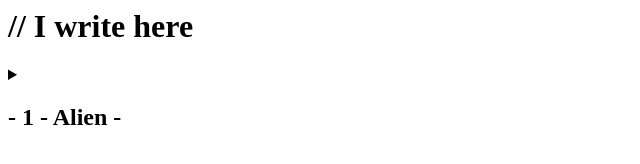
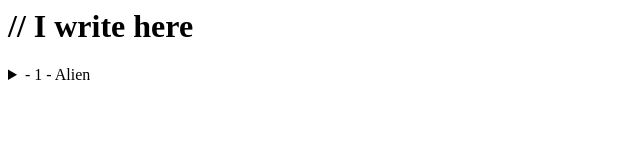
Before and after one commit to jamesylgan/mountainview-nocss, a plain HTML site: page index.html in a window 1280 px wide. Shown: the whole page, without its empty margins (0-640 px from the left). Drawn offline with Linux system fonts and the light colour scheme.

Commit message:
Update index.html

```diff
--- a/index.html
+++ b/index.html
@@ -1,11 +1,16 @@
 <h1>// I write here</h1>
+
 <p>
   <details>
-  <summary><h2>- 1 - Alien - </h2></summary></br>
-  <b>//</b> welcome to my nephew aaron </br>
-  a xenomorph is said to incubate over the course of 24 hours </br>
-  it seemed like you were due that quickly </br>
-  a human baby in the time it takes for a fictional alien pregnancy to come to term </br>
-  we'll come to terms with it in due time
+    <summary>
+      - 1 - Alien
+    </summary>
+
+    <b>//</b> welcome to my nephew aaron </br>
+
+    a xenomorph is said to incubate over the course of 24 hours </br>
+    it seemed like you were due that quickly </br>
+    a human baby in the time it takes for a fictional alien pregnancy to come to term </br>
+    we'll come to terms with it in due time
   </details>
 </p>
```
